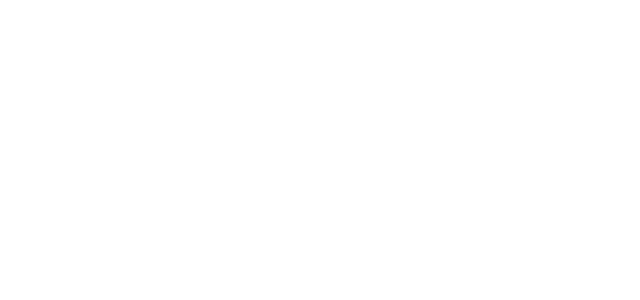
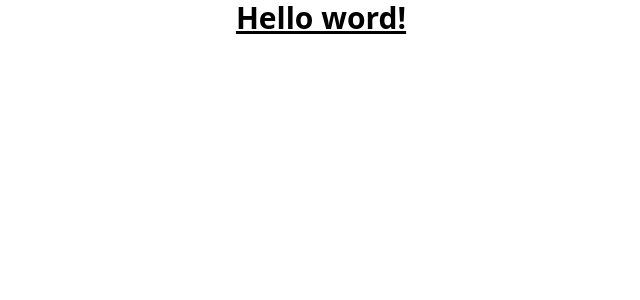
Before and after one commit to JuanSSalmeron/SGE-Front, a Vue app: page / in a window 1280 px wide. Before the commit this address had no page. Shown: the top 300 px of the page, without its empty margins (319-959 px from the left). Built offline with nearby package versions, Linux system fonts and the light colour scheme; the HTML template or start-up script is replaced by a standard one.

Commit message:
chore: Se instala e implementa la dependencia: TailwindCSS

```diff
--- a/package.json
+++ b/package.json
@@ -13,8 +13,10 @@
     "format": "prettier --write src/"
   },
   "dependencies": {
+    "@tailwindcss/vite": "^4.0.12",
     "axios": "^1.8.2",
     "pinia": "^3.0.1",
+    "tailwindcss": "^4.0.12",
     "vue": "^3.5.13",
     "vue-router": "^4.5.0"
   },
--- /dev/null
+++ b/src/assets/tailwind.css
@@ -0,0 +1 @@
+@import "tailwindcss";
--- a/src/main.ts
+++ b/src/main.ts
@@ -3,6 +3,7 @@
 
 import App from './App.vue'
 import router from './router'
+import '@/assets/tailwind.css'
 
 const app = createApp(App)
 
--- a/src/router/index.ts
+++ b/src/router/index.ts
@@ -3,6 +3,14 @@
 const router = createRouter({
   history: createWebHistory(import.meta.env.BASE_URL),
   routes: [
+    {
+      path: '/',
+      name: 'example',
+      component: () => import("@/views/ExampleTailwind.vue"),
+      meta: {
+        requiresAuth: false, // requiresAuth is a property obligatory.
+      }
+    },
     // Example: Use Correctly routes protected
     {
       path: '/protected',
--- /dev/null
+++ b/src/views/ExampleTailwind.vue
@@ -0,0 +1,10 @@
+<script setup lang="ts">
+const msg = 'Hello word!'
+</script>
+<template>
+  <div>
+    <h1 class="text-3xl font-bold underline text-center">
+      {{ msg }}
+    </h1>
+  </div>
+</template>
--- a/vite.config.ts
+++ b/vite.config.ts
@@ -3,12 +3,14 @@
 import { defineConfig } from 'vite'
 import vue from '@vitejs/plugin-vue'
 import vueDevTools from 'vite-plugin-vue-devtools'
+import tailwindcss from '@tailwindcss/vite'
 
 // https://vite.dev/config/
 export default defineConfig({
   plugins: [
     vue(),
     vueDevTools(),
+    tailwindcss(),
   ],
   resolve: {
     alias: {
```
Also changed, not shown: 1 other file (tests, documents, lock files or other folders).
